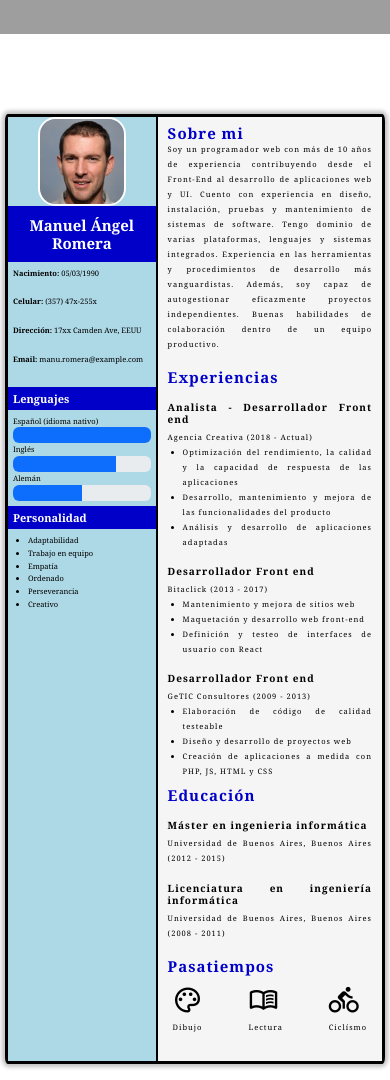
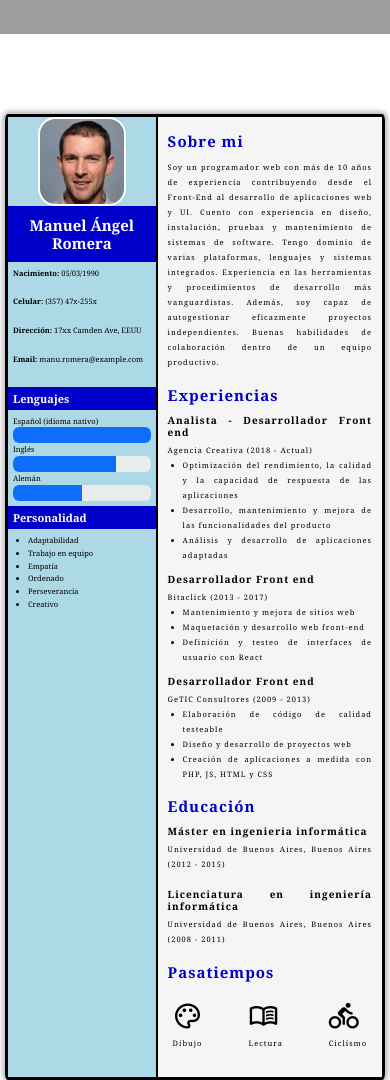
Before and after one commit to JoshuaMorales99/Curriculum-Vitae, a plain HTML site: page index.html in a window 390 px wide. Shown: the part 880-1960 px from the top of the page. Drawn offline with nearby package versions, Linux system fonts and the light colour scheme; grey boxes are pictures that could not be loaded.

Commit message:
Corrijo estilos del CV

```diff
--- a/assets/styles/style.css
+++ b/assets/styles/style.css
@@ -524,12 +524,12 @@ footer .foot-texto {
     }
 
     .CV .CV-derecha .CV-encabezado {
-        margin-top: 15px;
-        margin-bottom: 0px;
+        margin-top: 20px;
         font-size: 25px;
     }
 
     .CV .CV-derecha .CV-experiencia, .CV .CV-derecha .CV-educacion {
+        margin: 10px 0px 5px;
         font-size: 16px;
     }
 
@@ -729,12 +729,11 @@ footer .foot-texto {
     }
 
     .CV .CV-derecha .CV-encabezado {
-        margin-top: 7px;
+        margin-top: 15px;
         font-size: 15px;
     }
 
     .CV .CV-derecha .CV-experiencia, .CV .CV-derecha .CV-educacion {
-        margin: 15px 0px 5px;
         font-size: 10px;
     }
 
```
